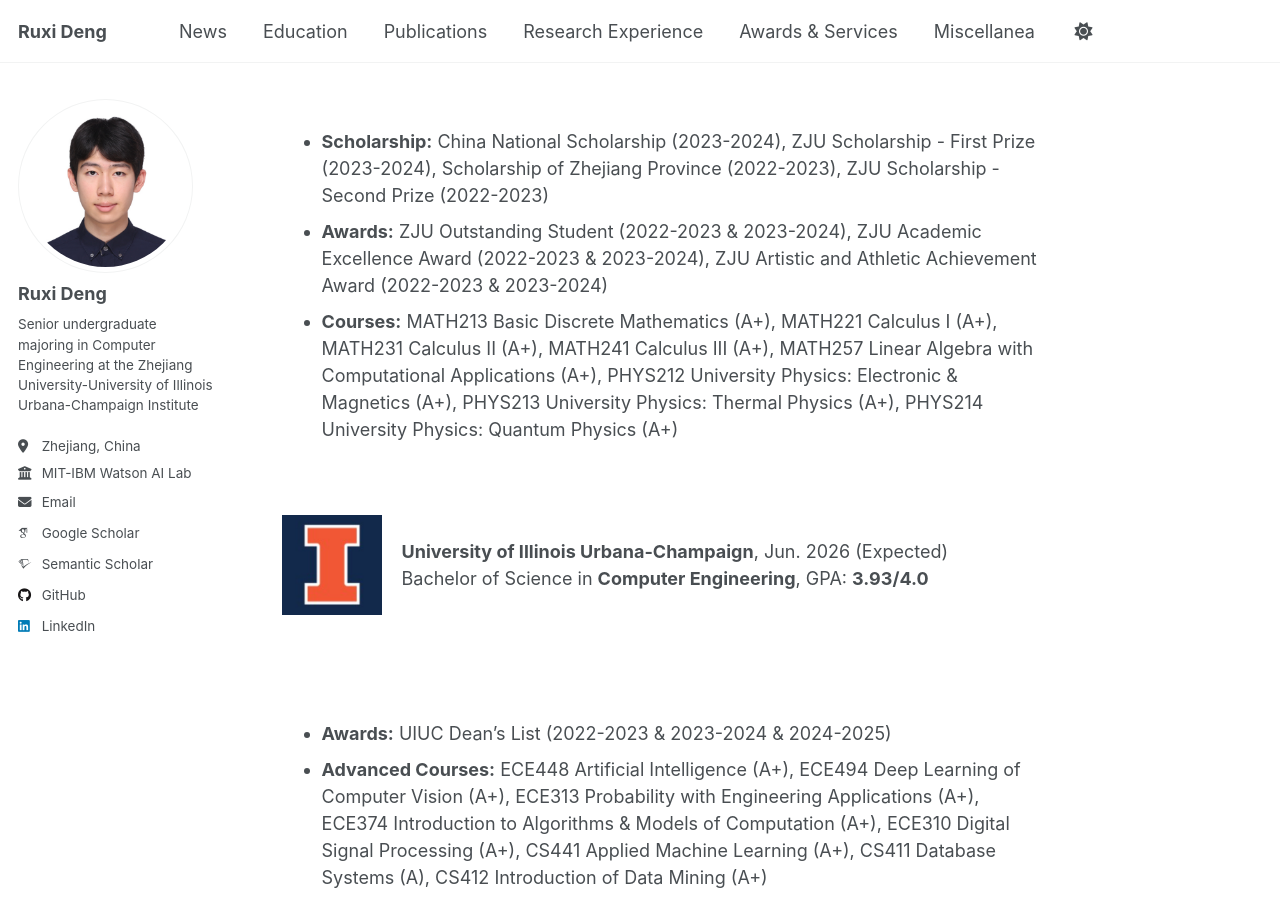
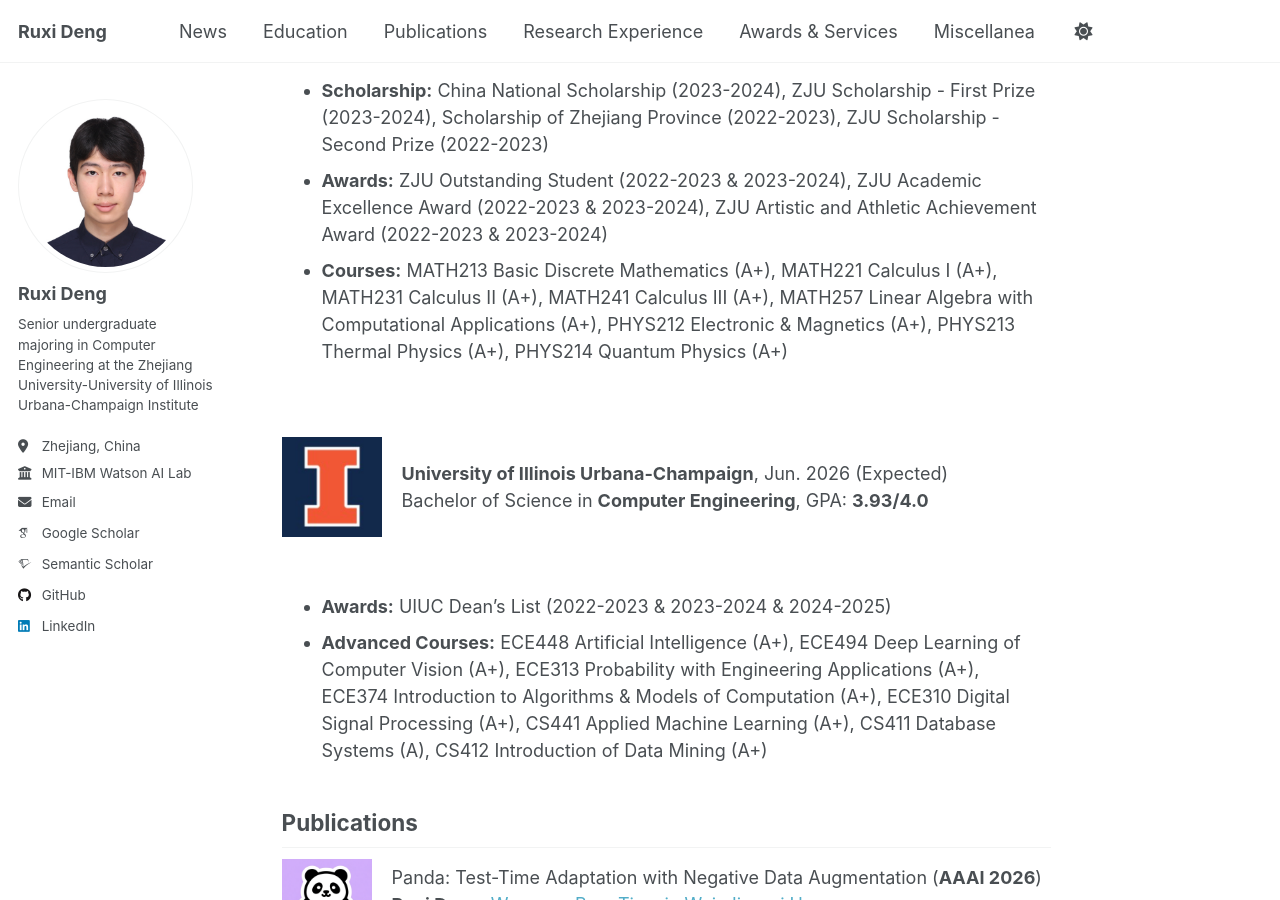
Before and after one commit to ruxideng/ruxideng.github.io, a Jekyll site: the page built from _pages/about.md, in a window 1280 px wide and 900 px high, scrolled down 866 px. Built offline with Jekyll 4.4.1, drawn with Linux system fonts in a browser that asks for light colours; some web fonts are replaced; a script that is not in the unit is left out.

Commit message:
Update about.md

```diff
--- a/_pages/about.md
+++ b/_pages/about.md
@@ -28,10 +28,11 @@ Hello! I'm **Ruxi Deng**, a senior undergraduate student majoring in Computer En
 Bachelor of Engineering in **Electronic and Computer Engineering**<br>
 GPA: **4.23/4.3** (**Ranked 1st** out of 66)
   </div>
-</div><br>
+</div>
+<!-- no-space -->
 - **Scholarship:** China National Scholarship (2023-2024), ZJU Scholarship - First Prize (2023-2024), Scholarship of Zhejiang Province (2022-2023), ZJU Scholarship - Second Prize (2022-2023)
 - **Awards:** ZJU Outstanding Student (2022-2023 & 2023-2024), ZJU Academic Excellence Award (2022-2023 & 2023-2024), ZJU Artistic and Athletic Achievement Award (2022-2023 & 2023-2024)
-- **Courses:** MATH213 Basic Discrete Mathematics (A+), MATH221 Calculus I (A+), MATH231 Calculus II (A+), MATH241 Calculus III (A+), MATH257 Linear Algebra with Computational Applications (A+), PHYS212 University Physics: Electronic & Magnetics (A+), PHYS213 University Physics: Thermal Physics (A+), PHYS214 University Physics: Quantum Physics (A+)<br><br><br>
+- **Courses:** MATH213 Basic Discrete Mathematics (A+), MATH221 Calculus I (A+), MATH231 Calculus II (A+), MATH241 Calculus III (A+), MATH257 Linear Algebra with Computational Applications (A+), PHYS212 Electronic & Magnetics (A+), PHYS213 Thermal Physics (A+), PHYS214 Quantum Physics (A+)<br><br><br>
 
 
 <div style="display:flex; align-items:center; gap:20px; margin-bottom:32px;" markdown="1">
@@ -40,7 +41,8 @@ GPA: **4.23/4.3** (**Ranked 1st** out of 66)
 **University of Illinois Urbana-Champaign**, Jun. 2026 (Expected)<br>
 Bachelor of Science in **Computer Engineering**, GPA: **3.93/4.0**
   </div>
-</div><br>
+</div>
+<!-- no-space -->
 - **Awards:** UIUC Dean's List (2022-2023 & 2023-2024 & 2024-2025)
 - **Advanced Courses:** ECE448 Artificial Intelligence (A+), ECE494 Deep Learning of Computer Vision (A+), ECE313 Probability with Engineering Applications (A+), ECE374 Introduction to Algorithms & Models of Computation (A+), ECE310 Digital Signal Processing (A+), CS441 Applied Machine Learning (A+), CS411 Database Systems (A), CS412 Introduction of Data Mining (A+)
 
```
